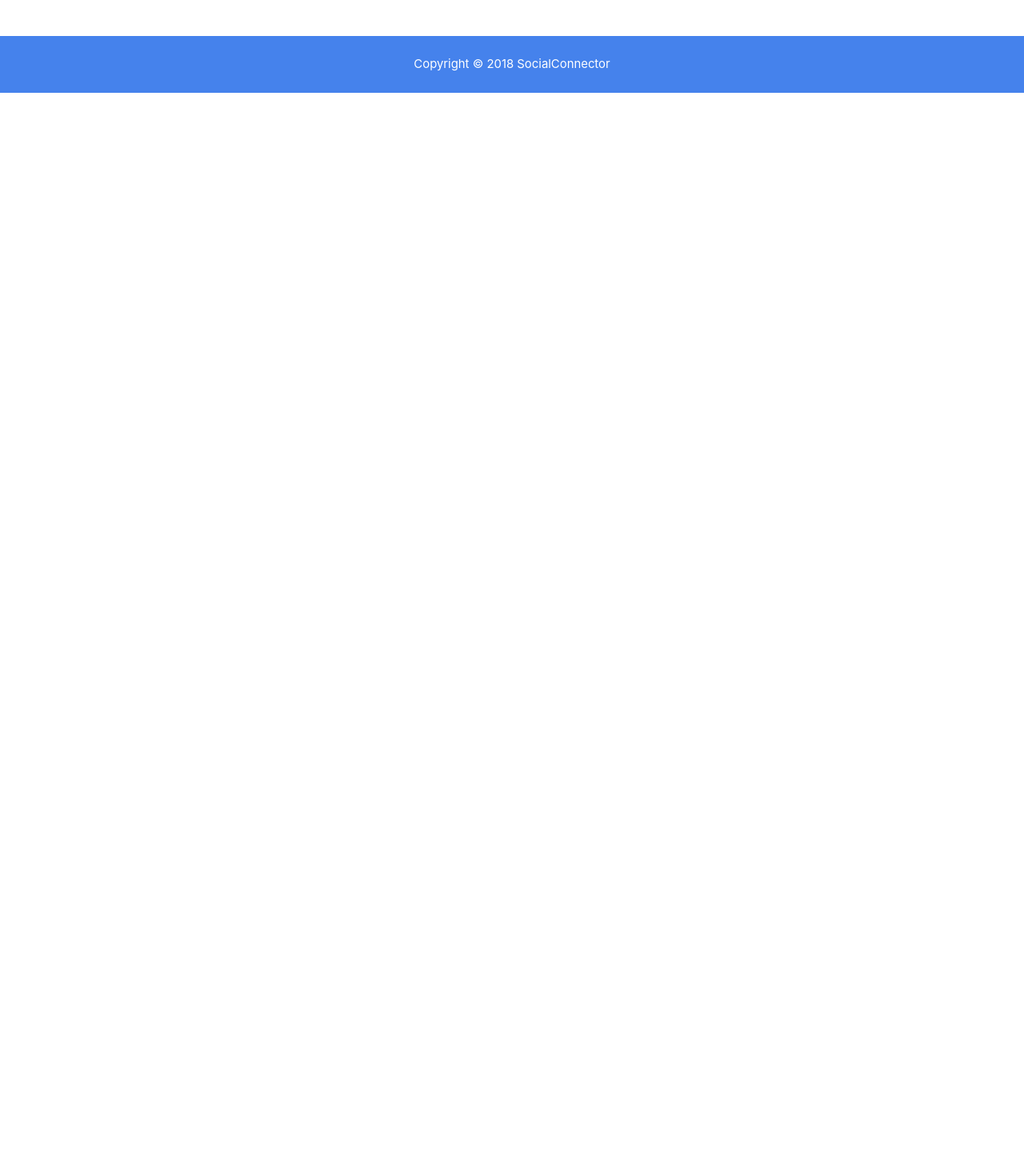
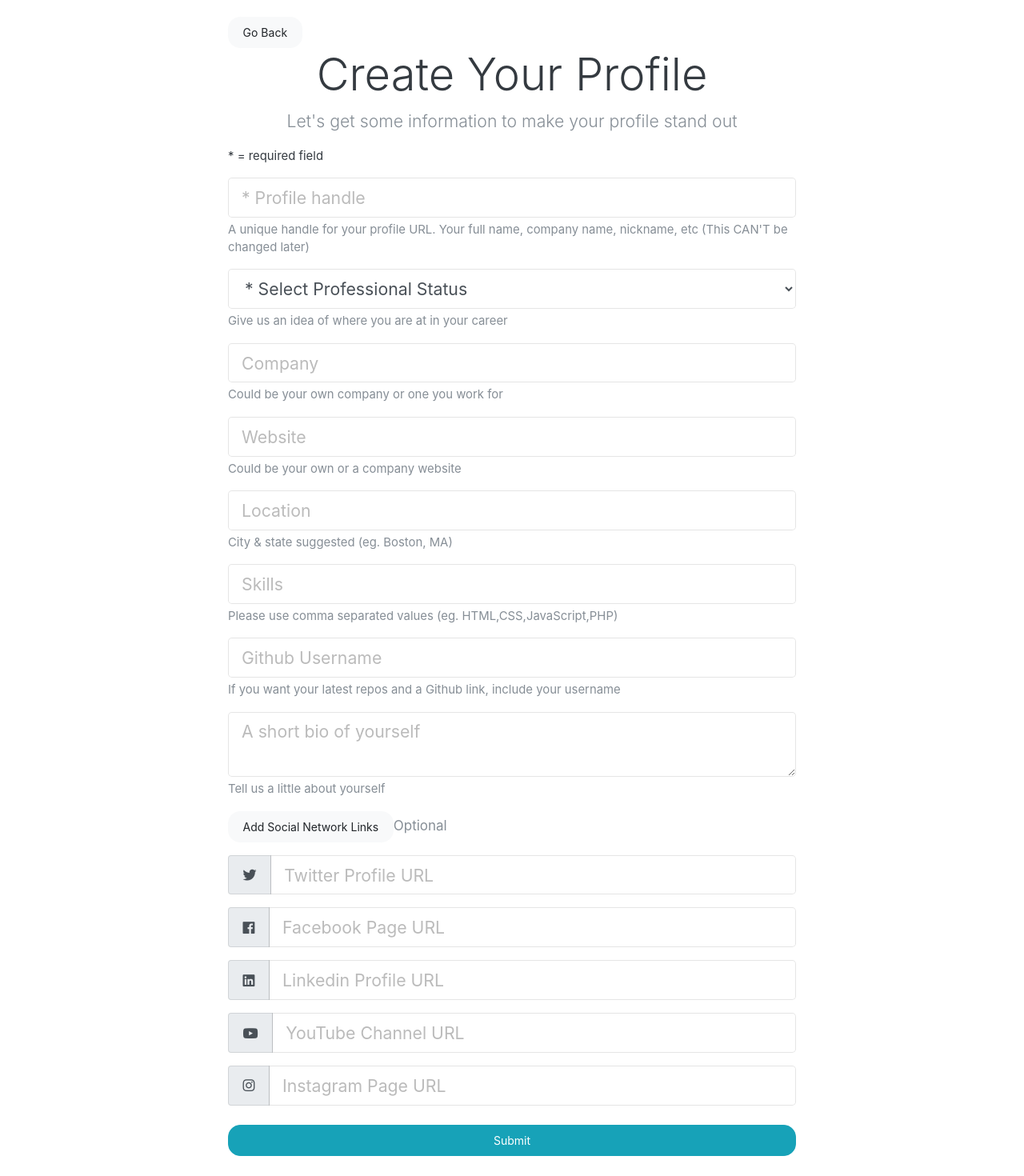
Before and after one commit to HuangStanley050/social_connect_client, a React (Create React App) app: page /create-profile in a window 1280 px wide. Shown: the part 60-1530 px from the top of the page at 80% size. Before the commit the page ends 800 px from the top, so only its background shows below. Built offline with nearby package versions, Linux system fonts and the light colour scheme.

Commit message:
basic skeleton done for create-profile

```diff
--- a/src/App.js
+++ b/src/App.js
@@ -37,6 +37,7 @@
             <Route path="/login" component={Login} />
             <Route path="/register" component={Register} />
             <Route path="/dashboard" component={DashBoard} />
+            <Route path="/create-profile" component={CreateProfile} />
           </div>
         </Switch>
         <Footer />
--- a/src/components/create-profile/createProfile.js
+++ b/src/components/create-profile/createProfile.js
@@ -21,7 +21,206 @@
     errors: {}
   };
   render() {
-    return null;
+    return (
+      <div className="create-profile">
+        <div className="container">
+          <div className="row">
+            <div className="col-md-8 m-auto">
+              <a href="dashboard.html" className="btn btn-light">
+                Go Back
+              </a>
+              <h1 className="display-4 text-center">Create Your Profile</h1>
+              <p className="lead text-center">
+                Let's get some information to make your profile stand out
+              </p>
+              <small className="d-block pb-3">* = required field</small>
+              <form action="add-experience.html">
+                <div className="form-group">
+                  <input
+                    type="text"
+                    className="form-control form-control-lg"
+                    placeholder="* Profile handle"
+                    name="handle"
+                    required
+                  />
+                  <small className="form-text text-muted">
+                    A unique handle for your profile URL. Your full name,
+                    company name, nickname, etc (This CAN'T be changed later)
+                  </small>
+                </div>
+                <div className="form-group">
+                  <select
+                    className="form-control form-control-lg"
+                    name="status"
+                  >
+                    <option value="0">* Select Professional Status</option>
+                    <option value="Developer">Developer</option>
+                    <option value="Junior Developer">Junior Developer</option>
+                    <option value="Senior Developer">Senior Developer</option>
+                    <option value="Manager">Manager</option>
+                    <option value="Student or Learning">
+                      Student or Learning
+                    </option>
+                    <option value="Instructor">Instructor or Teacher</option>
+                    classNameclassName
+                    <option value="Intern">Intern</option>
+                    <option value="Other">Other</option>
+                  </select>
+                  <small className="form-text text-muted">
+                    Give us an idea of where you are at in your career
+                  </small>
+                </div>
+                <div className="form-group">
+                  <input
+                    type="text"
+                    className="form-control form-control-lg"
+                    placeholder="Company"
+                    name="company"
+                  />
+                  <small className="form-text text-muted">
+                    Could be your own company or one you work for
+                  </small>
+                </div>
+                <div className="form-group">
+                  <input
+                    type="text"
+                    className="form-control form-control-lg"
+                    placeholder="Website"
+                    name="website"
+                  />
+                  <small className="form-text text-muted">
+                    Could be your own or a company website
+                  </small>
+                </div>
+                <div className="form-group">
+                  <input
+                    type="text"
+                    className="form-control form-control-lg"
+                    placeholder="Location"
+                    name="location"
+                  />
+                  <small className="form-text text-muted">
+                    City & state suggested (eg. Boston, MA)
+                  </small>
+                </div>
+                <div className="form-group">
+                  <input
+                    type="text"
+                    className="form-control form-control-lg"
+                    placeholder="Skills"
+                    name="skills"
+                  />
+                  <small className="form-text text-muted">
+                    Please use comma separated values (eg.
+                    HTML,CSS,JavaScript,PHP)
+                  </small>
+                </div>
+                <div className="form-group">
+                  <input
+                    type="text"
+                    className="form-control form-control-lg"
+                    placeholder="Github Username"
+                    name="githubusername"
+                  />
+                  <small className="form-text text-muted">
+                    If you want your latest repos and a Github link, include
+                    your username
+                  </small>
+                </div>
+                <div className="form-group">
+                  <textarea
+                    className="form-control form-control-lg"
+                    placeholder="A short bio of yourself"
+                    name="bio"
+                  />
+                  <small className="form-text text-muted">
+                    Tell us a little about yourself
+                  </small>
+                </div>
+
+                <div className="mb-3">
+                  <button type="button" className="btn btn-light">
+                    Add Social Network Links
+                  </button>
+                  <span className="text-muted">Optional</span>
+                </div>
+
+                <div className="input-group mb-3">
+                  <div className="input-group-prepend">
+                    <span className="input-group-text">
+                      <i className="fab fa-twitter" />
+                    </span>
+                  </div>
+                  <input
+                    type="text"
+                    className="form-control form-control-lg"
+                    placeholder="Twitter Profile URL"
+                    name="twitter"
+                  />
+                </div>
+
+                <div className="input-group mb-3">
+                  <div className="input-group-prepend">
+                    <span className="input-group-text">
+                      <i className="fab fa-facebook" />
+                    </span>
+                  </div>
+                  <input
+                    type="text"
+                    className="form-control form-control-lg"
+                    placeholder="Facebook Page URL"
+                    name="facebook"
+                  />
+                </div>
+
+                <div className="input-group mb-3">
+                  <div className="input-group-prepend">
+                    <span className="input-group-text">
+                      <i className="fab fa-linkedin" />
+                    </span>
+                  </div>
+                  <input
+                    type="text"
+                    className="form-control form-control-lg"
+                    placeholder="Linkedin Profile URL"
+                    name="linkedin"
+                  />
+                </div>
+
+                <div className="input-group mb-3">
+                  <div className="input-group-prepend">
+                    <span className="input-group-text">
+                      <i className="fab fa-youtube" />
+                    </span>
+                  </div>
+                  <input
+                    type="text"
+                    className="form-control form-control-lg"
+                    placeholder="YouTube Channel URL"
+                    name="youtube"
+                  />
+                </div>
+
+                <div className="input-group mb-3">
+                  <div className="input-group-prepend">
+                    <span className="input-group-text">
+                      <i className="fab fa-instagram" />
+                    </span>
+                  </div>
+                  <input
+                    type="text"
+                    className="form-control form-control-lg"
+                    placeholder="Instagram Page URL"
+                    name="instagram"
+                  />
+                </div>
+                <input type="submit" className="btn btn-info btn-block mt-4" />
+              </form>
+            </div>
+          </div>
+        </div>
+      </div>
+    );
   }
 }
 
```
